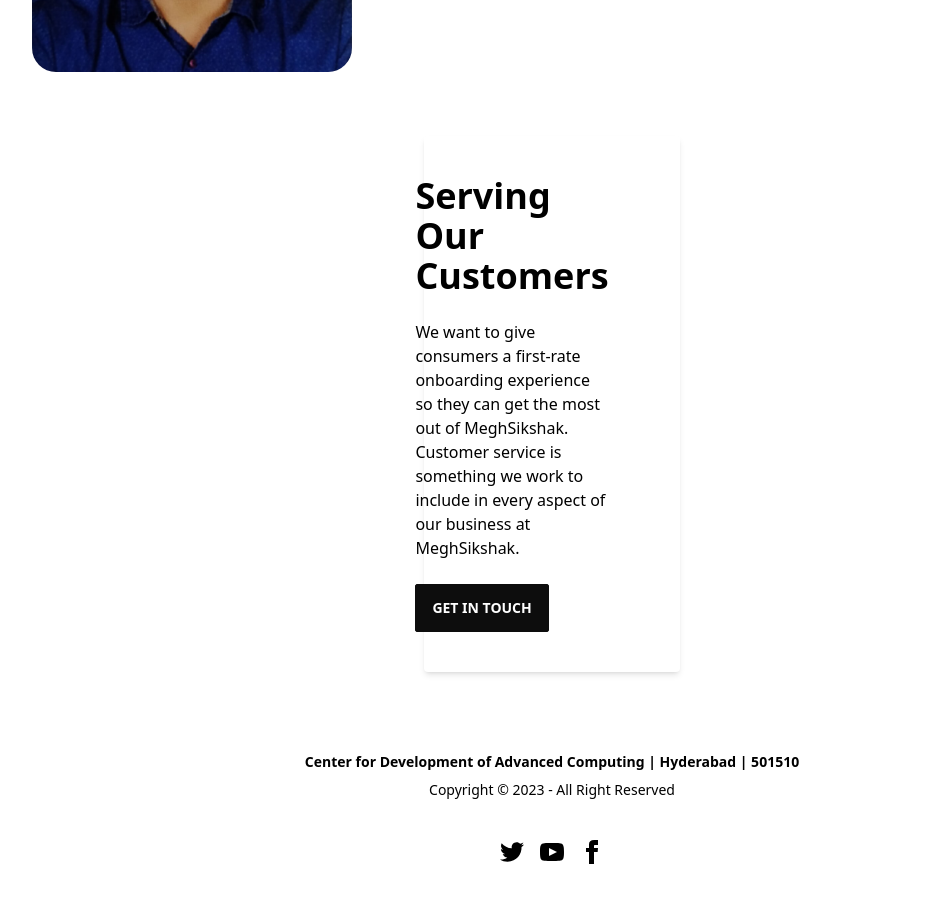
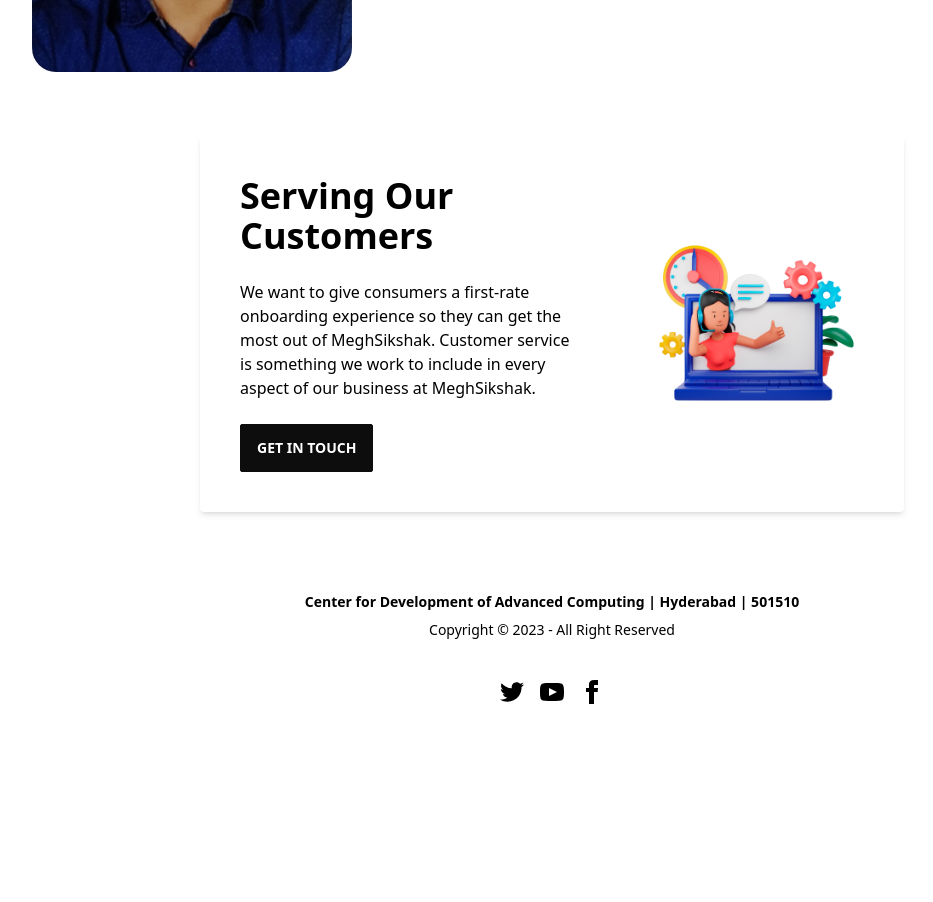
Before and after one commit to samnayakawadi/ngelProductPage, a React (Create React App) app: page / in a window 1280 px wide. Shown: the part 9400-10302 px from the top of the page, without its empty margins (88-1021 px from the left). After the commit the page ends 10144 px from the top, so only its background shows below. Built offline with nearby package versions, Linux system fonts and the light colour scheme.

Commit message:
Added all the responsive classes for getInTouch component to resolve padding issue

```diff
--- a/src/components/menu/home/Home.jsx
+++ b/src/components/menu/home/Home.jsx
@@ -11,9 +11,7 @@ const Home = () => {
     return (
         <div>
             <Hero />
-            {/* <div className="pt-14"> */}
             <Stats />
-            {/* </div> */}
             <div className="px-10 md:px-32">
                 <div className="pt-20" id="organizations">
                     <Organizations />
@@ -31,7 +29,7 @@ const Home = () => {
             <div className="mt-14 mb-16">
                 <CustomerCarousel />
             </div>
-            <div className="px-10 md:px-32">
+            <div className="px-10 sm:px-10 md:px-20 lg:px-32">
                 <GetInTouch />
             </div>
         </div>
--- a/src/components/menu/home/components/GetInTouch.jsx
+++ b/src/components/menu/home/components/GetInTouch.jsx
@@ -1,7 +1,7 @@
 import getInTouchImage from "./images/getInTouch/contact-trans.png"
 const GetInTouch = () => {
     return (
-        <div className="px-0 md:px-40 lg:px-96" id="contact">
+        <div className="px-0 sm:px-1 md:px-5 lg:px-20 xl:px-40 2xl:px-72" id="contact">
             <div className="card bg-base-100 shadow-md">
                 <div className="flex flex-row flex-wrap md:flex-nowrap justify-center items-center">
                     <div className="basis-full md:basis-7/12 p-10 md:pl-10">
```
